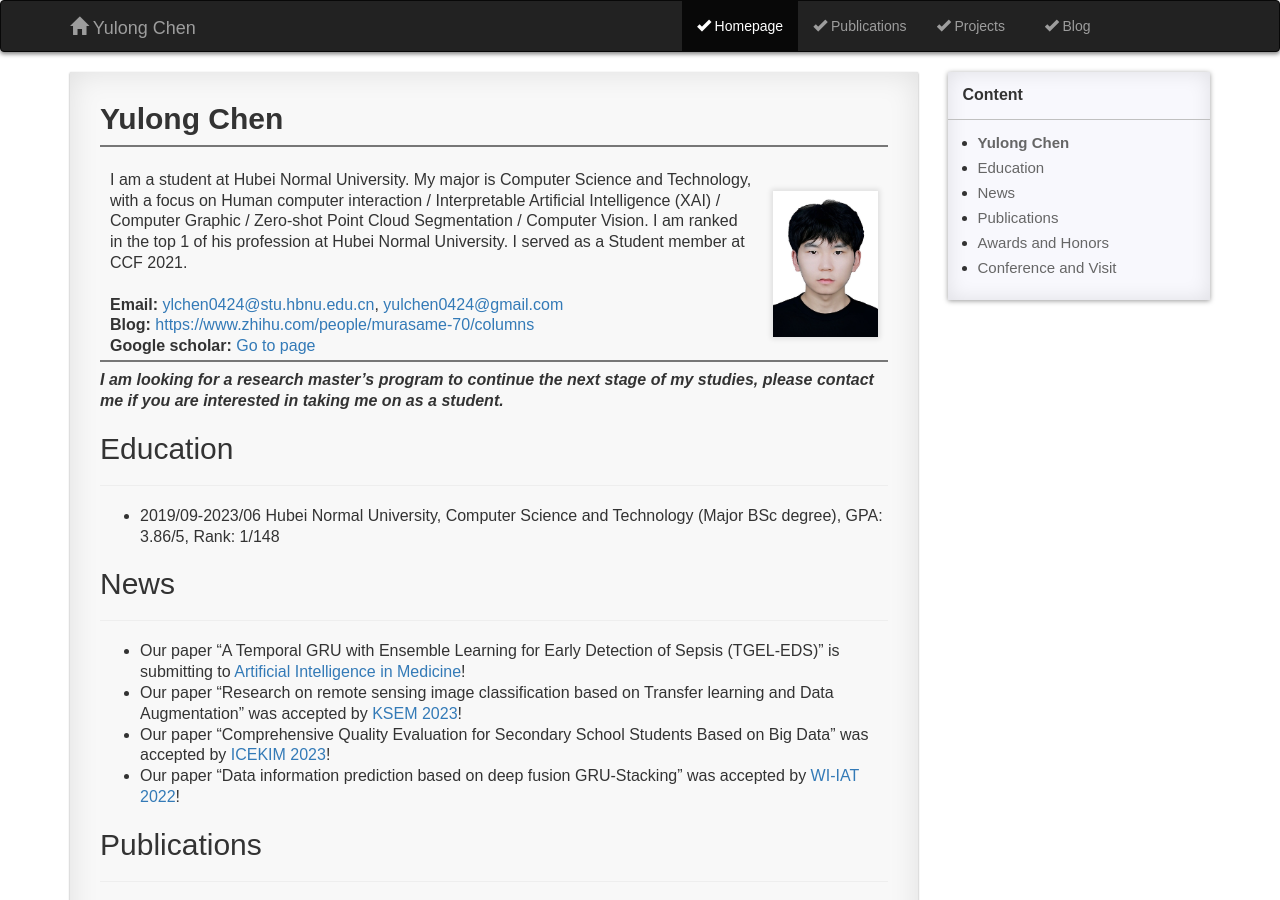
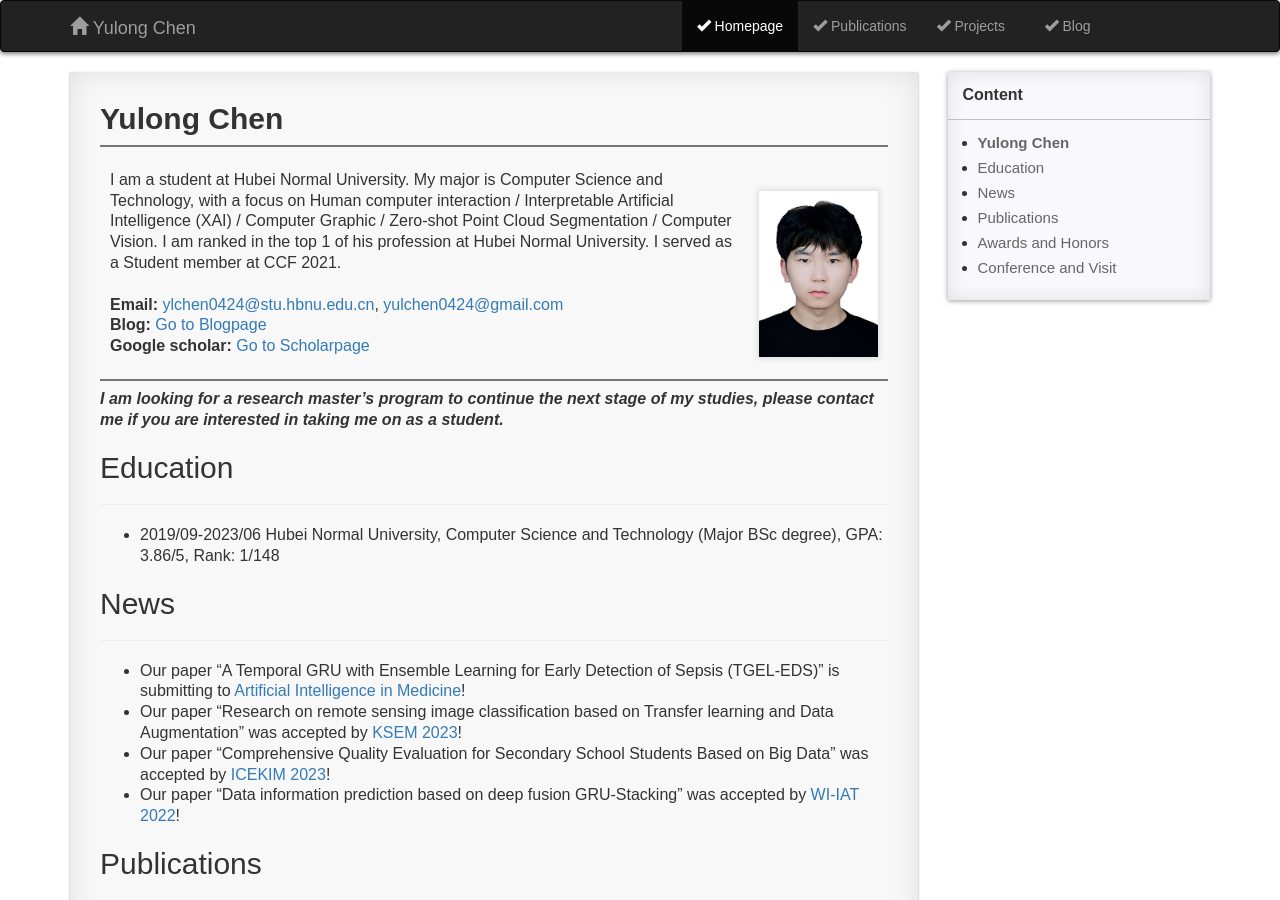
Before and after one commit to yulongC/yulongC.github.io, a Jekyll site: the page built from pages/1_homepage.md, in a window 1280 px wide and 900 px high. Built offline with Jekyll 4.4.1, drawn with Linux system fonts in a browser that asks for light colours; comment, search, counter and statistics services are not loaded.

Commit message:
Update 1_homepage.md

```diff
--- a/pages/1_homepage.md
+++ b/pages/1_homepage.md
@@ -11,7 +11,7 @@
 
 ## **Yulong Chen**
 
-| <br> I am a student at Hubei Normal University. My major is Computer Science and Technology, with a focus on Human computer interaction / Interpretable Artificial Intelligence (XAI) / Computer Graphic / Zero-shot Point Cloud Segmentation / Computer Vision. I am ranked in the top 1 of his profession at Hubei Normal University. I served as a Student member at CCF 2021. <br> <br> **Email:** <ylchen0424@stu.hbnu.edu.cn>, <yulchen0424@gmail.com> <br> **Blog:** <https://www.zhihu.com/people/murasame-70/columns>  <br> **Google scholar:** [Go to page](https://scholar.google.com/citations?hl=en&user=G4RazmQAAAAJ&view_op=list_works&gmla=AOV7GLMocIzBzFzB3jGGdrzAaTuncsxcl1r1nD7tQGtvVPucTCOyUvQZ4YUjoouO6NzDMY6W1OnE4XuL-jGo7QMQzTs6GHV_FV8Ax3LqWM8ycc0-a3LA0vU2IYw4iL9C5bJu4Zxzn1zE) <br> | <br> &emsp; ![image](https://yulongC.github.io/images/chen-2023.jpg) <br> <br> |
+| <br> I am a student at Hubei Normal University. My major is Computer Science and Technology, with a focus on Human computer interaction / Interpretable Artificial Intelligence (XAI) / Computer Graphic / Zero-shot Point Cloud Segmentation / Computer Vision. I am ranked in the top 1 of his profession at Hubei Normal University. I served as a Student member at CCF 2021. <br> <br> **Email:** <ylchen0424@stu.hbnu.edu.cn>, <yulchen0424@gmail.com> <br> **Blog:** [Go to Blogpage](https://www.zhihu.com/people/murasame-70/columns)  <br> **Google scholar:** [Go to Scholarpage](https://scholar.google.com/citations?hl=en&user=G4RazmQAAAAJ&view_op=list_works&gmla=AOV7GLMocIzBzFzB3jGGdrzAaTuncsxcl1r1nD7tQGtvVPucTCOyUvQZ4YUjoouO6NzDMY6W1OnE4XuL-jGo7QMQzTs6GHV_FV8Ax3LqWM8ycc0-a3LA0vU2IYw4iL9C5bJu4Zxzn1zE) <br> | <br> &emsp; ![image](https://yulongC.github.io/images/chen-2023.jpg) <br> <br> |
 
 ***I am looking for a research master's program to continue the next stage of my studies, please contact me if you are interested in taking me on as a student.***
 
```
